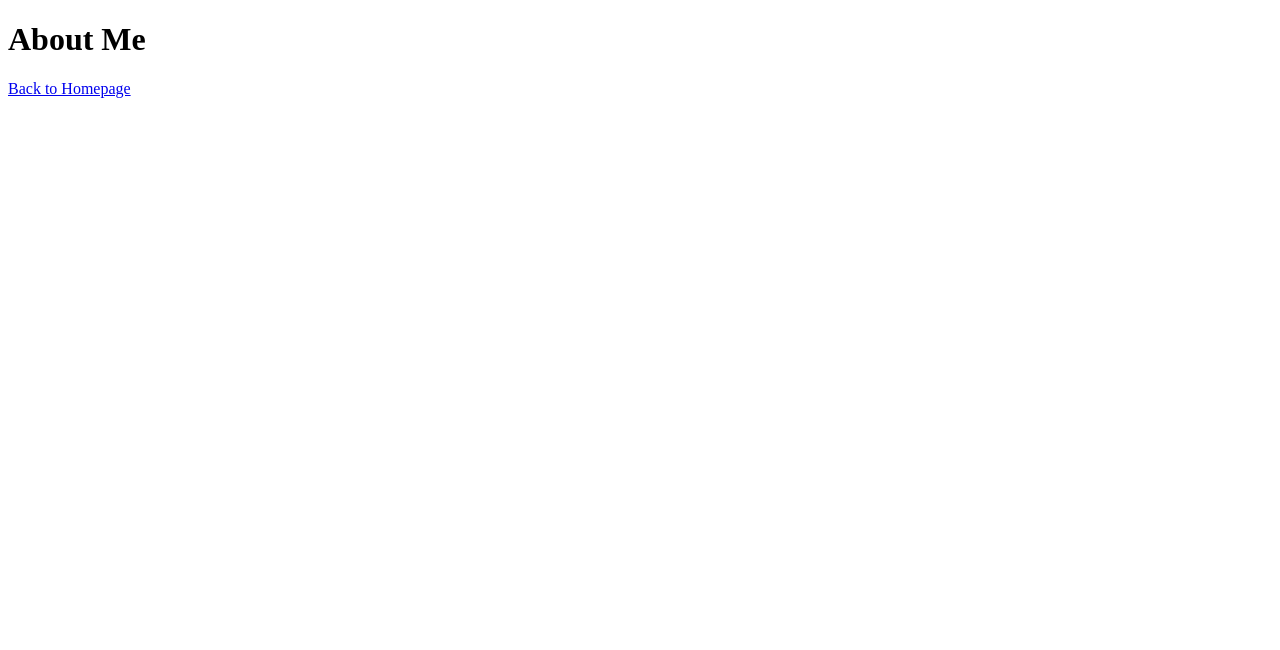
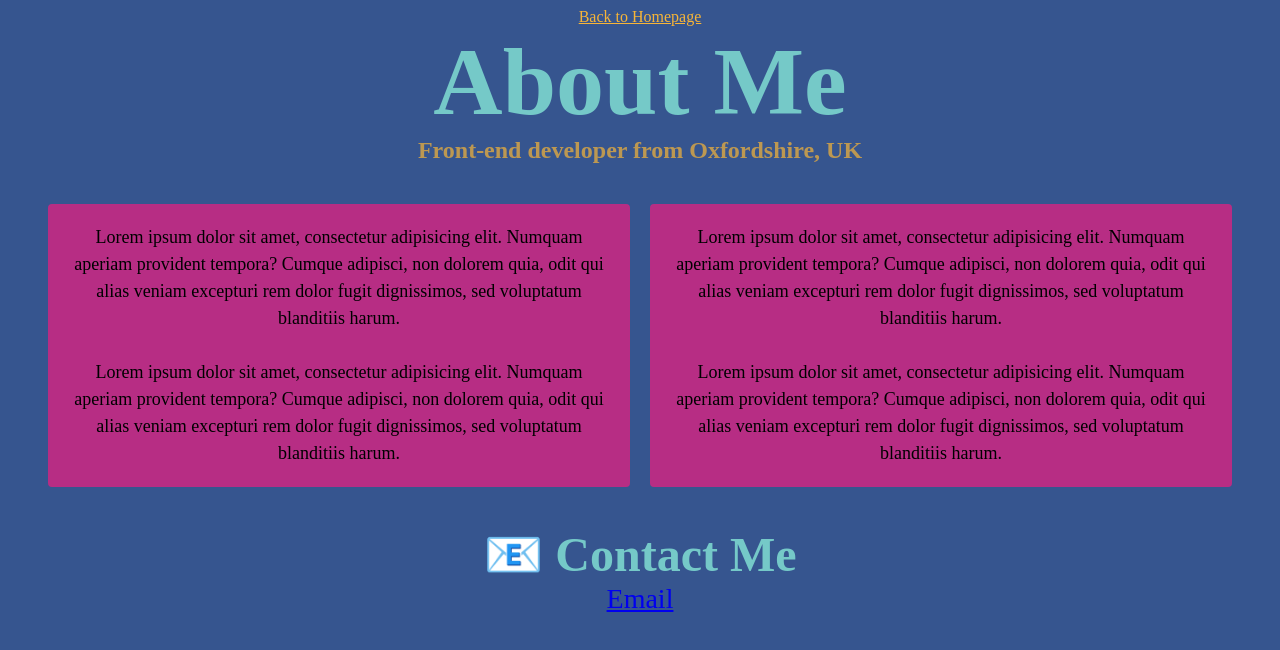
Before and after one commit to rosiekg123/Portfolio-project, a plain HTML site: page about.html in a window 1280 px wide. Drawn offline with Linux system fonts and the light colour scheme.

Commit message:
added css styling and updated information

```diff
--- a/about.html
+++ b/about.html
@@ -4,10 +4,39 @@
     <meta charset="UTF-8" />
     <meta http-equiv="X-UA-Compatible" content="IE=edge" />
     <meta name="viewport" content="width=device-width, initial-scale=1.0" />
-    <title>Document</title>
+    <link rel="stylesheet" href="style.css" />
+    <title>About Rosie Miller</title>
   </head>
   <body>
+    <a href="index.html" class="homepage-link"> Back to Homepage</a></div>
+    <div id="about"></div>
     <h1>About Me</h1>
-    <a href="index.html"> Back to Homepage</a>
+    <h3> Front-end developer from Oxfordshire, UK</h3>
+    </div>
+    <div class="about-paragraphs">
+    <p>
+      Lorem ipsum dolor sit amet, consectetur adipisicing elit. Numquam aperiam provident tempora? Cumque adipisci, non dolorem quia, odit qui alias veniam excepturi rem dolor fugit dignissimos, sed voluptatum blanditiis harum.
+
+
+    <br/>
+    <br/>
+      Lorem ipsum dolor sit amet, consectetur adipisicing elit. Numquam aperiam provident tempora? Cumque adipisci, non dolorem quia, odit qui alias veniam excepturi rem dolor fugit dignissimos, sed voluptatum blanditiis harum.
+
+    </p>
+    <p>
+      Lorem ipsum dolor sit amet, consectetur adipisicing elit. Numquam aperiam provident tempora? Cumque adipisci, non dolorem quia, odit qui alias veniam excepturi rem dolor fugit dignissimos, sed voluptatum blanditiis harum.
+
+        <br/>
+    <br/>
+          Lorem ipsum dolor sit amet, consectetur adipisicing elit. Numquam aperiam provident tempora? Cumque adipisci, non dolorem quia, odit qui alias veniam excepturi rem dolor fugit dignissimos, sed voluptatum blanditiis harum.
+
+    </div>
+
+    <div id="contact">
+  <h2> 📧 Contact Me </h2>
+  <a href="mailto:rosiekg1237@googlemail.com" class="email-link">Email</a>
+
+  </div>
+
   </body>
 </html>
--- a/style.css
+++ b/style.css
@@ -0,0 +1,83 @@
+:root {
+  --primary-color: #75c9c8;
+  --secondary-color: #36558f;
+  --tertiary-color: #f7b538;
+  --fourth-color: rgba(215, 36, 131, 0.8);
+  --box-shadow: 0px 10px 15px rgba(0, 0, 0, 0.3);
+}
+
+body {
+  background-color: var(--secondary-color);
+}
+
+h1,
+h2,
+h3 {
+  text-align: center;
+  margin: 0;
+}
+
+h1 {
+  font-size: 96px;
+  color: var(--primary-color);
+}
+
+h2 {
+  font-size: 48px;
+  color: var(--primary-color);
+}
+h3 {
+  font-size: 24px;
+  color: var(--tertiary-color);
+  opacity: 0.7;
+}
+
+.pages {
+  display: flex;
+  margin-top: 40px;
+  justify-content: center;
+}
+.pages a {
+  margin: 20px;
+  border-radius: 4px;
+  padding: 20px 15px;
+  text-decoration: none;
+  text-transform: capitalize;
+}
+.contact-link {
+  background: var(--primary-color);
+  box-shadow: var(--box-shadow);
+  color: var(--secondary-color);
+}
+.about-link {
+  background: var(--tertiary-color);
+  color: var(--secondary-color);
+  box-shadow: var(--box-shadow);
+}
+p {
+  background: var(--fourth-color);
+
+  padding: 20px;
+  border-radius: 4px;
+  font-size: 18px;
+  line-height: 1.5;
+  text-align: center;
+}
+.about-paragraphs {
+  display: flex;
+  margin: 30px;
+  justify-content: space-around;
+}
+.about-paragraphs p {
+  margin: 10px;
+}
+.email-link {
+  display: flex;
+  justify-content: center;
+  font-size: 28px;
+}
+.homepage-link {
+  color: var(--tertiary-color);
+  text-align: center;
+  display: block;
+}
```
Also changed, not shown: blog/norway-trip.html (deleted, +0 -13 lines), index.html (+12 -5 lines), work.html (deleted, +0 -13 lines).
